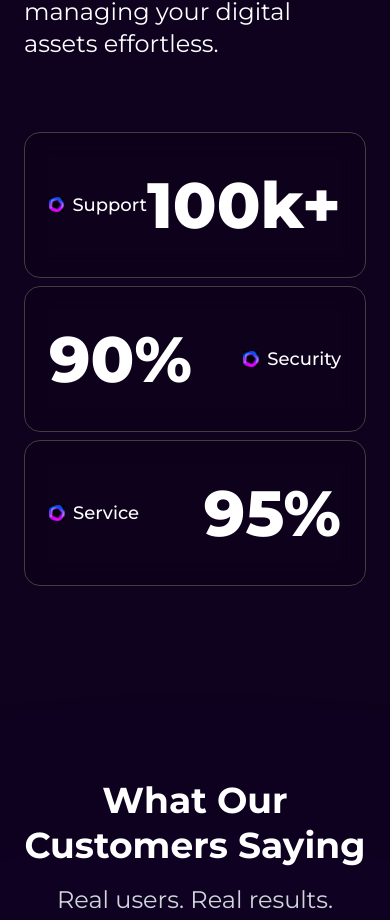
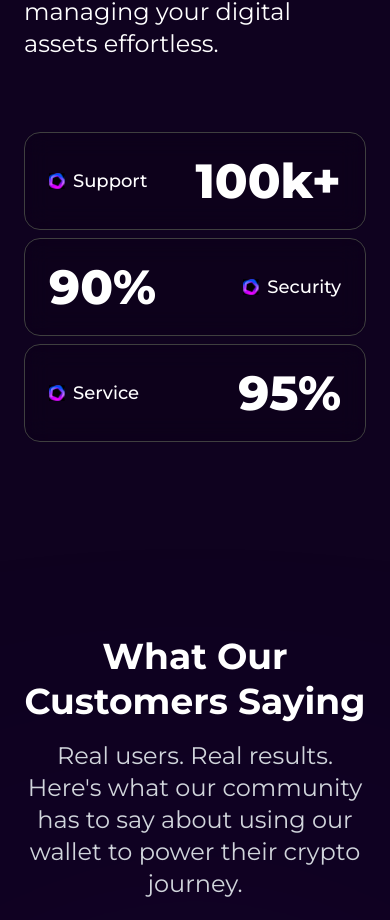
Before and after one commit to TamimOp/vezzra, a Next.js app: page / in a window 390 px wide. Shown: the part 2131-3051 px from the top of the page. Built offline with nearby package versions, Linux system fonts and the light colour scheme.

Commit message:
Update WhyChoose component: enhance stats display with responsive font sizes and minimum height for improved layout consistency

```diff
--- a/components/WhyChoose.tsx
+++ b/components/WhyChoose.tsx
@@ -49,7 +49,7 @@ export default function WhyChoose() {
             whileInView={{ opacity: 1, x: 0 }}
             viewport={{ once: true }}
             transition={{ duration: 0.6, delay: 0.2 }}
-            className="flex justify-between items-center border border-[#3F3F3F] rounded-2xl px-6 py-6 bg-black/10 backdrop-blur-md"
+            className="flex justify-between items-center border border-[#3F3F3F] rounded-2xl px-6 py-6 bg-black/10 backdrop-blur-md min-h-[96px] sm:min-h-[159px]"
           >
             <div className="flex items-center gap-2">
               <Image
@@ -60,7 +60,9 @@ export default function WhyChoose() {
               />
               <span className="text-white text-lg font-medium">Support</span>
             </div>
-            <span className="text-white text-[64px] font-extrabold">100k+</span>
+            <span className="text-5xl sm:text-[64px] font-extrabold">
+              100k+
+            </span>
           </motion.div>
 
           {/* Card 2 */}
@@ -69,9 +71,9 @@ export default function WhyChoose() {
             whileInView={{ opacity: 1, x: 0 }}
             viewport={{ once: true }}
             transition={{ duration: 0.6, delay: 0.4 }}
-            className="flex justify-between items-center border border-[#3F3F3F] rounded-2xl px-6 py-6 bg-black/10 backdrop-blur-md"
+            className="flex justify-between items-center border border-[#3F3F3F] rounded-2xl px-6 py-6 bg-black/10 backdrop-blur-md min-h-[96px] sm:min-h-[159px]"
           >
-            <span className="text-white text-[64px] font-extrabold">90%</span>
+            <span className="text-5xl sm:text-[64px] font-extrabold">90%</span>
             <div className="flex items-center gap-2">
               <Image
                 src="/assets/Rectangle.svg"
@@ -89,7 +91,7 @@ export default function WhyChoose() {
             whileInView={{ opacity: 1, x: 0 }}
             viewport={{ once: true }}
             transition={{ duration: 0.6, delay: 0.6 }}
-            className="flex justify-between items-center border border-[#3F3F3F] rounded-2xl px-6 py-6 bg-black/10 backdrop-blur-md"
+            className="flex justify-between items-center border border-[#3F3F3F] rounded-2xl px-6 py-6 bg-black/10 backdrop-blur-md min-h-[96px] sm:min-h-[159px]"
           >
             <div className="flex items-center gap-2">
               <Image
@@ -100,7 +102,7 @@ export default function WhyChoose() {
               />
               <span className="text-white text-lg font-medium">Service</span>
             </div>
-            <span className="text-white text-[64px] font-extrabold">95%</span>
+            <span className="text-5xl sm:text-[64px] font-extrabold">95%</span>
           </motion.div>
         </div>
       </div>
```
